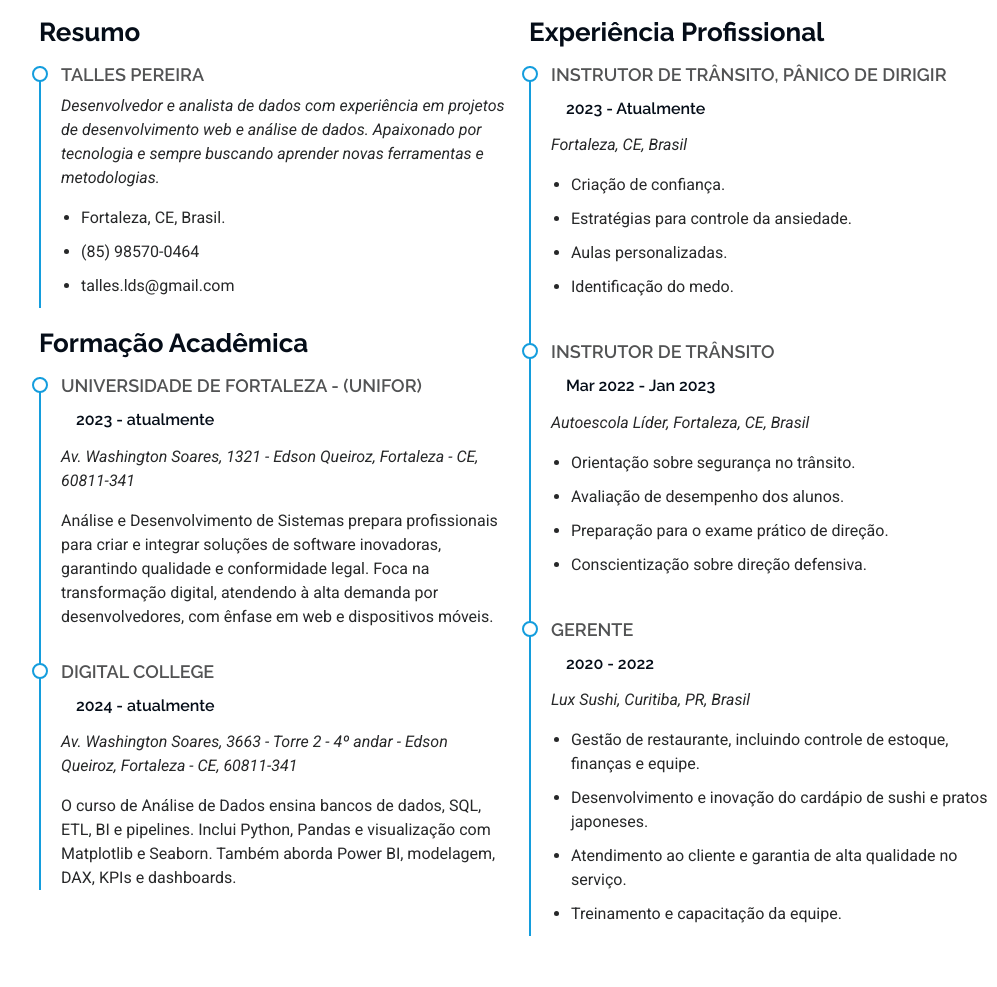
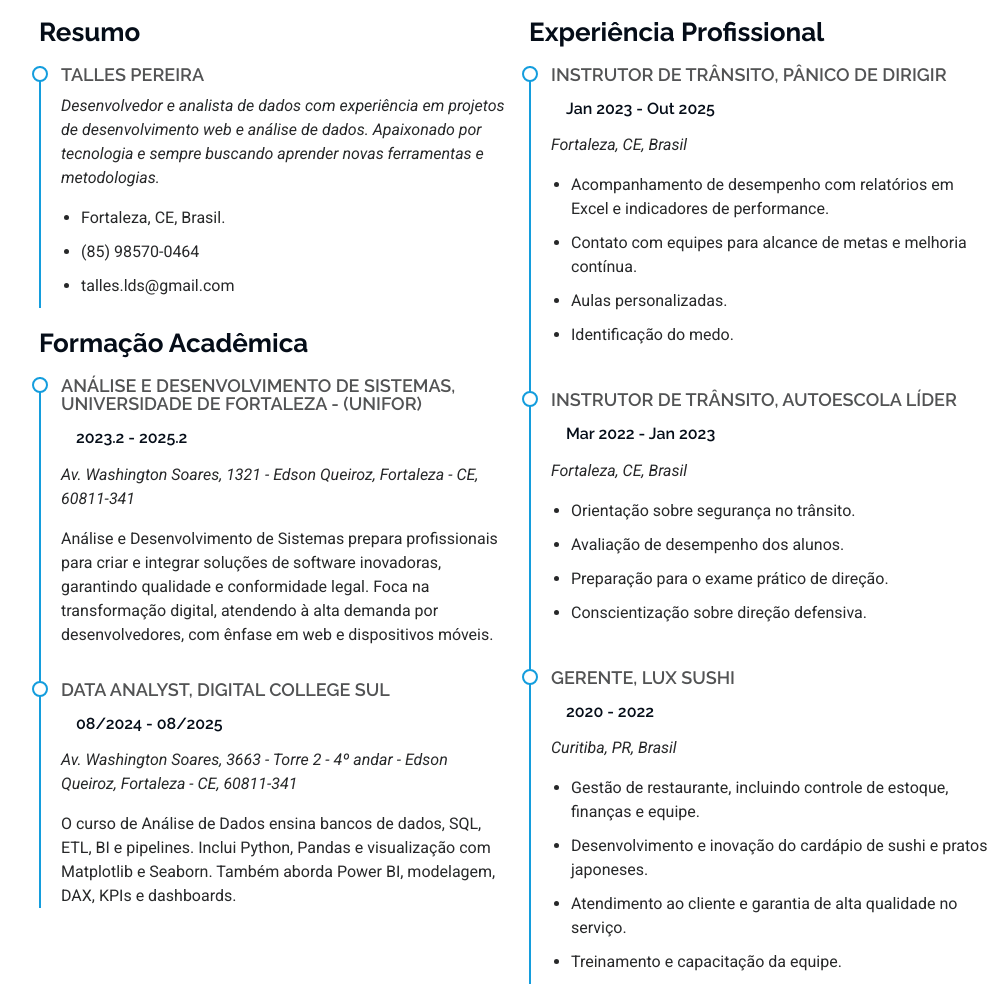
Before and after one commit to PereiraTalles/Portfolio_PereiraTalles, a website: page index.html in a window 1280 px wide. Shown: the part 2343-3330 px from the top of the page, without its empty margins (273-1270 px from the left). Drawn offline with Linux system fonts and the light colour scheme.

Commit message:
Atualizações de datas e nomeclaturas

```diff
--- a/index.html
+++ b/index.html
@@ -202,15 +202,15 @@
             </div>
             <h3 class="resume-title">Formação Acadêmica</h3>
             <div class="resume-item">
-              <h4>Universidade de Fortaleza - (UNIFOR)</h4>
-              <h5>2023 - atualmente</h5>
+              <h4>Análise e Desenvolvimento de Sistemas, Universidade de Fortaleza - (UNIFOR)</h4>
+              <h5>2023.2 - 2025.2</h5>
               <p><em>Av. Washington Soares, 1321 - Edson Queiroz, Fortaleza - CE, 60811-341</em></p>
               <p>Análise e Desenvolvimento de Sistemas prepara profissionais para criar e integrar soluções de software inovadoras, garantindo qualidade e conformidade
                 legal. Foca na transformação digital, atendendo à alta demanda por desenvolvedores, com ênfase em web e dispositivos móveis.</p>
             </div>
             <div class="resume-item">
-              <h4>Digital College</h4>
-              <h5>2024 - atualmente</h5>
+              <h4>Data Analyst, Digital College Sul</h4>
+              <h5>08/2024 - 08/2025</h5>
               <p><em>Av. Washington Soares, 3663 - Torre 2 - 4º andar - Edson Queiroz, Fortaleza - CE, 60811-341</em></p>
               <p>O curso de Análise de Dados ensina bancos de dados, SQL, ETL, BI e pipelines. Inclui Python, Pandas e visualização com Matplotlib e Seaborn.
                 Também aborda Power BI, modelagem, DAX, KPIs e dashboards.</p>
@@ -220,19 +220,19 @@
             <h3 class="resume-title">Experiência Profissional</h3>
             <div class="resume-item">
               <h4>Instrutor de Trânsito, Pânico de Dirigir</h4>
-              <h5>2023 - Atualmente</h5>
+              <h5> Jan 2023 - Out 2025</h5>
               <p><em>Fortaleza, CE, Brasil</em></p>
               <ul>
-                <li>Criação de confiança.</li>
-                <li>Estratégias para controle da ansiedade.</li>
+                <li>Acompanhamento de desempenho com relatórios em Excel e indicadores de performance.</li>
+                <li>Contato com equipes para alcance de metas e melhoria contínua.</li>
                 <li>Aulas personalizadas.</li>
                 <li>Identificação do medo.</li>
               </ul>
             </div>
             <div class="resume-item">
-              <h4>Instrutor de Trânsito</h4>
+              <h4>Instrutor de Trânsito, Autoescola Líder</h4>
               <h5>Mar 2022 - Jan 2023</h5>
-              <p><em>Autoescola Líder, Fortaleza, CE, Brasil</em></p>
+              <p><em>Fortaleza, CE, Brasil</em></p>
               <ul>
                 <li>Orientação sobre segurança no trânsito.</li>
                 <li>Avaliação de desempenho dos alunos.</li>
@@ -241,9 +241,9 @@
               </ul>
             </div>
             <div class="resume-item">
-              <h4>Gerente</h4>
+              <h4>Gerente, Lux Sushi</h4>
               <h5>2020 - 2022</h5>
-              <p><em>Lux Sushi, Curitiba, PR, Brasil</em></p>
+              <p><em>Curitiba, PR, Brasil</em></p>
               <ul>
                 <li>Gestão de restaurante, incluindo controle de estoque, finanças e equipe.</li>
                 <li>Desenvolvimento e inovação do cardápio de sushi e pratos japoneses.</li>
@@ -529,7 +529,7 @@
               <div class="info-item d-flex" data-aos="fade-up" data-aos-delay="400">
                 <i class="bi bi-envelope flex-shrink-0"></i>
                 <div>
-                  <h3>Email Us</h3>
+                  <h3>Email :</h3>
                   <p>talles.lds@gmail.com</p>
                 </div>
               </div>
```
Also changed, not shown: portfolio-details-Logica-algoritimo.html (+1 -3 lines), portfolio-details-backend.html (+1 -3 lines), portfolio-details-dados.html (+1 -3 lines), portfolio-details-frontend.html (+1 -3 lines).
